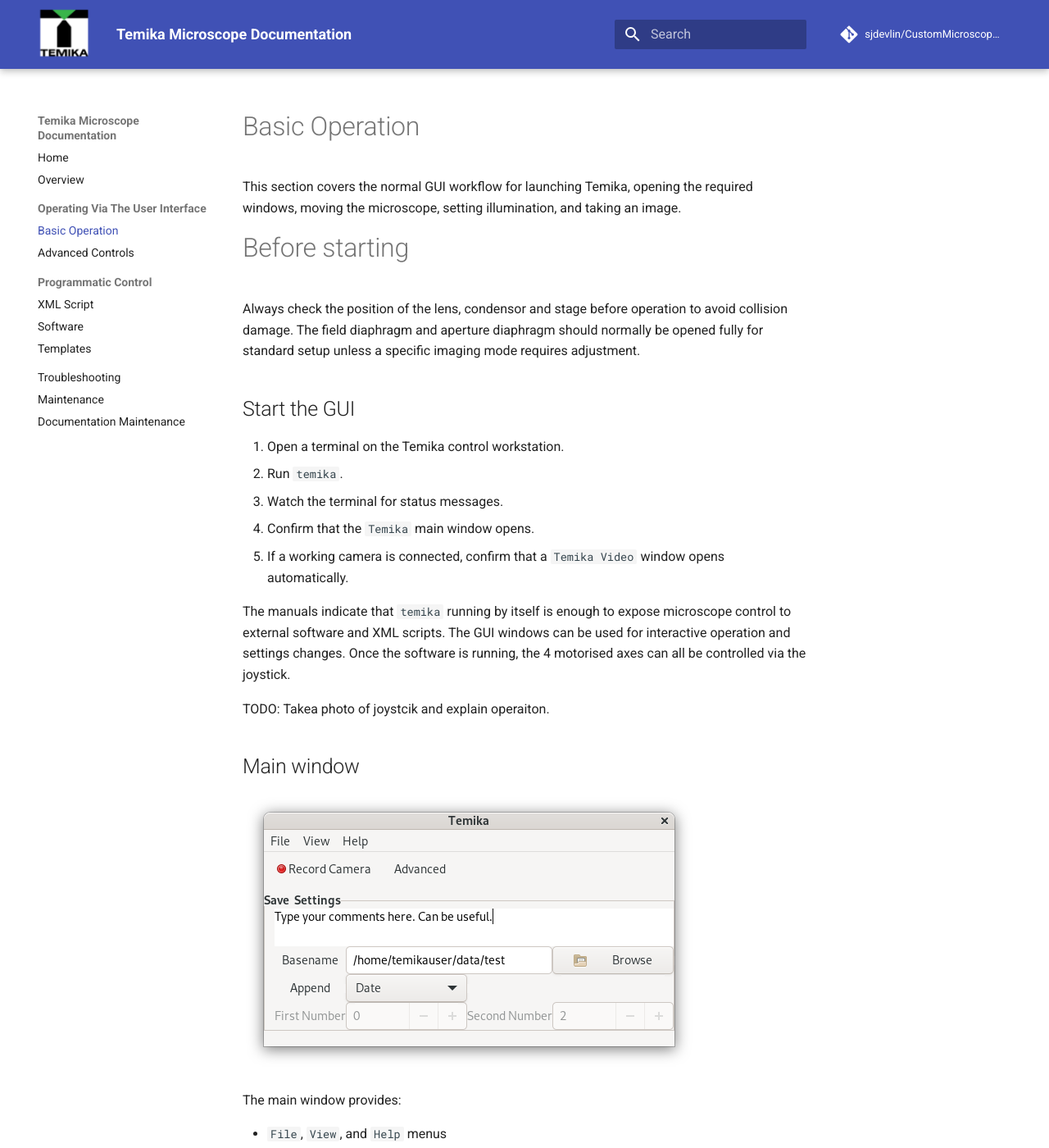
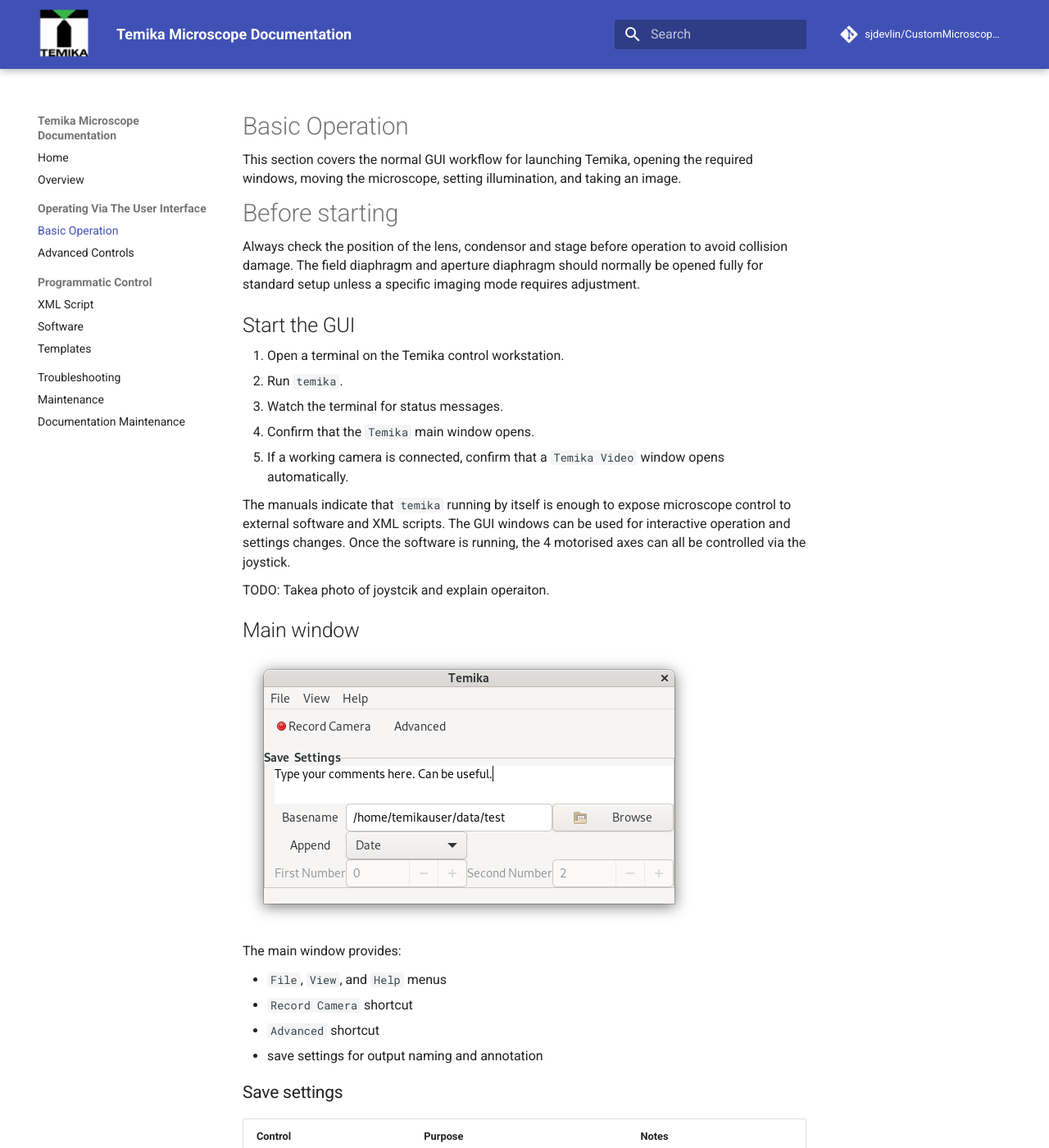
Before and after one commit to sjdevlin/CustomMicroscopeDocs, an MkDocs documentation site: the page built from docs/operating-via-user-interface/basic-operation.md, in a window 1280 px wide and 1400 px high. Shown: the whole window at 82% size. Built offline with MkDocs 1.6.1 and Material for MkDocs 9.7.7, drawn with Linux system fonts in a browser that asks for light colours; comment, search, counter and statistics services are not loaded.

Commit message:
Tighten typography and update UI image references

```diff
--- a/docs/operating-via-user-interface/basic-operation.md
+++ b/docs/operating-via-user-interface/basic-operation.md
@@ -72,7 +72,7 @@
 
 ## Camera Control Window
 
-![Camera control window](../assets/images/temika-manual/camera_control.png)
+![Camera control window](../assets/images/temika-manual/camera-control.png)
 
 Use `Camera control` to:
 
--- a/docs/stylesheets/extra.css
+++ b/docs/stylesheets/extra.css
@@ -3,3 +3,43 @@
   width: 64px;
   height: auto;
 }
+
+.md-typeset {
+  font-size: 0.8rem;
+  line-height: 1.45;
+}
+
+.md-typeset h1 {
+  font-size: 1.5rem;
+  margin: 0 0 0.5rem;
+}
+
+.md-typeset h2 {
+  font-size: 1.25rem;
+  margin: 1rem 0 0.4rem;
+}
+
+.md-typeset h3 {
+  font-size: 1.05rem;
+  margin: 0.85rem 0 0.35rem;
+}
+
+.md-typeset h4,
+.md-typeset h5,
+.md-typeset h6 {
+  font-size: 0.95rem;
+  margin: 0.75rem 0 0.3rem;
+}
+
+.md-typeset p,
+.md-typeset ul,
+.md-typeset ol,
+.md-typeset table,
+.md-typeset .admonition,
+.md-typeset details {
+  margin: 0 0 0.7em;
+}
+
+.md-typeset hr {
+  margin: 0.8rem 0;
+}
```
Also changed, not shown: docs/assets/images/temika-manual/camera-control.png (renamed from docs/assets/images/temika-manual/camera_control.png), docs/assets/images/temika-manual/display-settings.png, docs/assets/images/temika-manual/display-settings2.png (added), docs/assets/images/temika-manual/display_settings.png (deleted).
